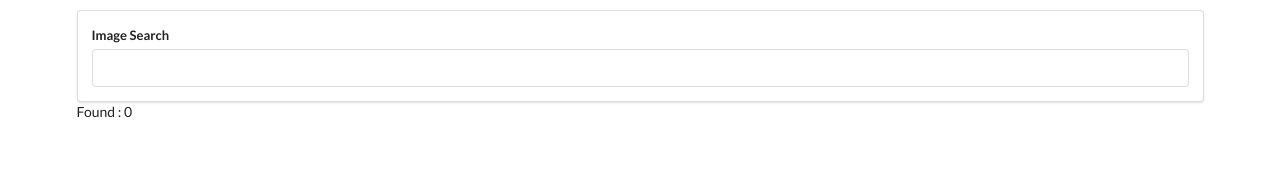
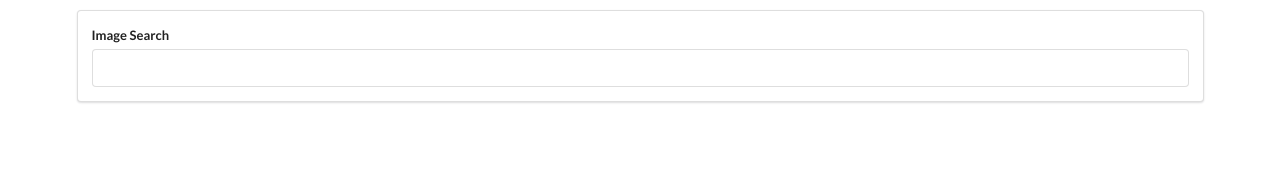
Before and after one commit to projectescape/react-reference, a React (Create React App) app in the folder bootcamp-react/pics/: page / in a window 1280 px wide. Shown: the top 172 px of the page. Built offline with nearby package versions, Linux system fonts and the light colour scheme.

Commit message:
V1 image list app

```diff
--- a/bootcamp-react/pics/src/components/App.js
+++ b/bootcamp-react/pics/src/components/App.js
@@ -1,6 +1,7 @@
 import React from "react";
 import SearchBar from "./SearchBar";
 import unsplash from "../api/unsplash";
+import ImageList from "./ImageList";
 
 class App extends React.Component {
   state = { images: [] };
@@ -16,7 +17,7 @@
     return (
       <div className="ui container" style={{ marginTop: "10px" }}>
         <SearchBar onSubmit={this.onSearchSubmit} />
-        Found : {this.state.images.length}
+        <ImageList images={this.state.images} />
       </div>
     );
   }
--- /dev/null
+++ b/bootcamp-react/pics/src/components/ImageList.js
@@ -0,0 +1,13 @@
+import React from "react";
+
+const ImageList = props => {
+  const images = props.images.map(image => {
+    return (
+      <img alt={image.description} key={image.id} src={image.urls.regular} />
+    );
+  });
+
+  return <div>{images}</div>;
+};
+
+export default ImageList;
```
